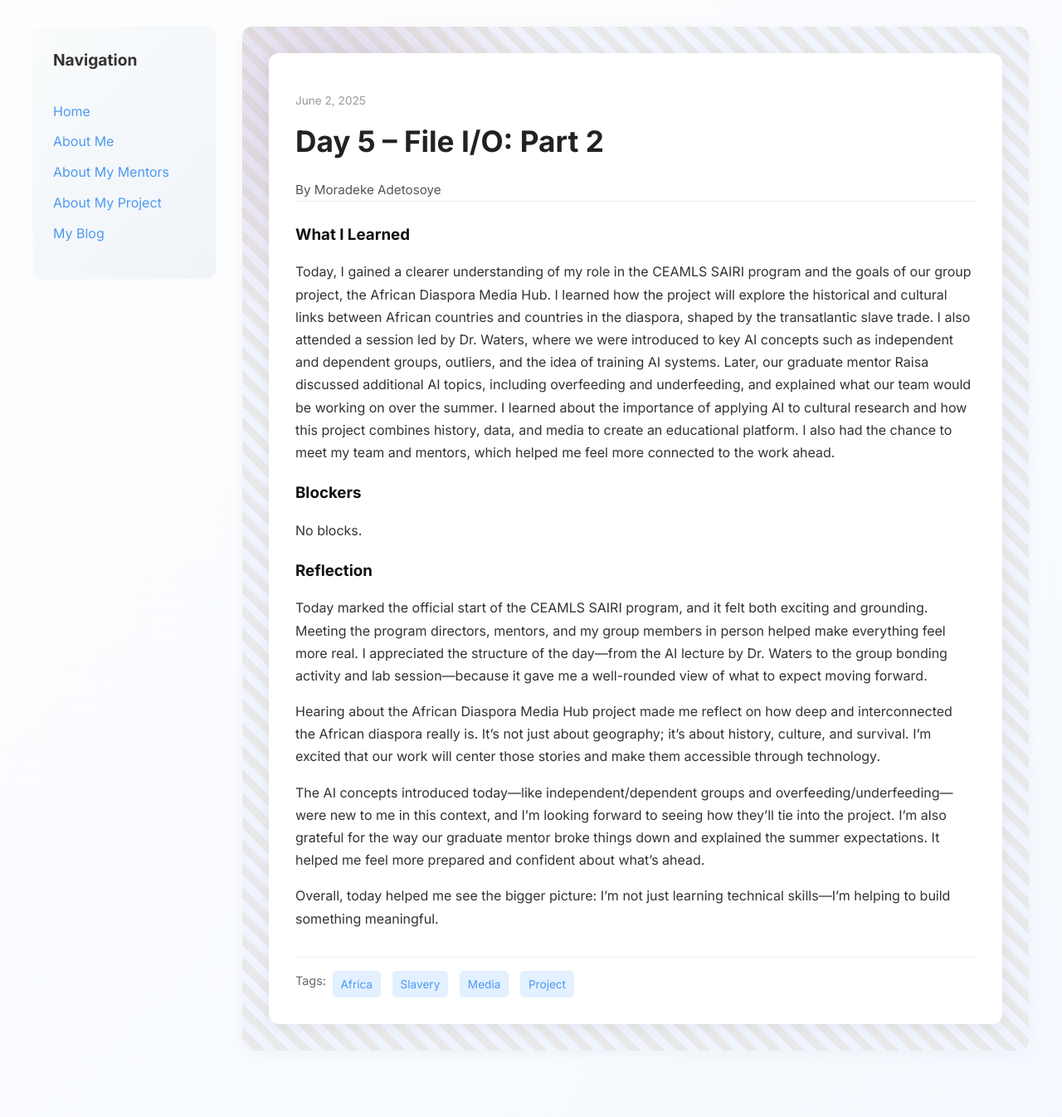
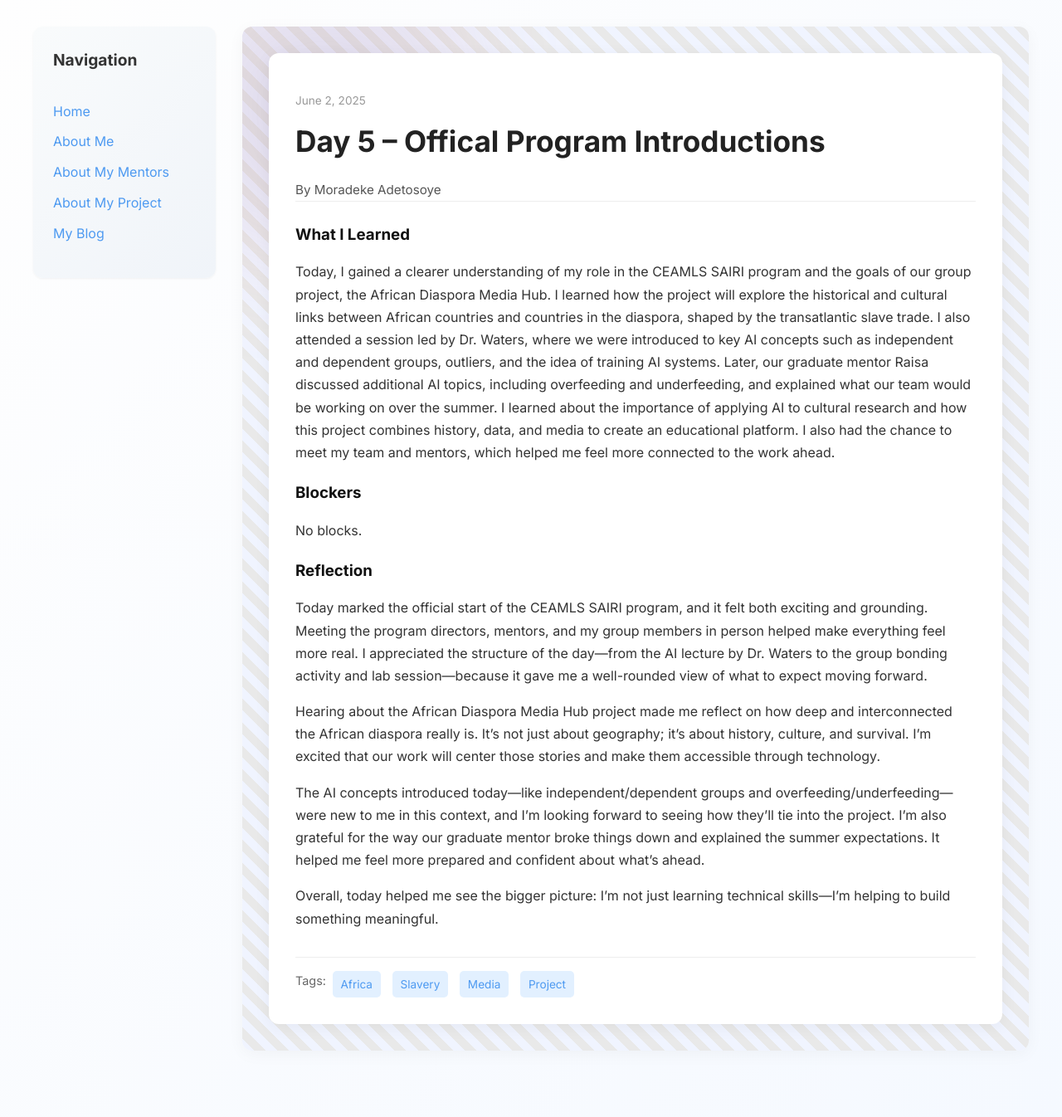
Before and after one commit to deke-a/deke-a.github.io, a Jekyll site: the page built from _posts/2025-06-02-day-5.md, in a window 1280 px wide. Shown: the whole page at 83% size. Built offline with Jekyll 4.4.1, drawn with Linux system fonts in a browser that asks for light colours.

Commit message:
Update 2025-06-02-day-5.md

```diff
--- a/_posts/2025-06-02-day-5.md
+++ b/_posts/2025-06-02-day-5.md
@@ -1,6 +1,6 @@
 ---
 layout: post
-title: "Day 5 – File I/O: Part 2"
+title: "Day 5 – Offical Program Introductions"
 date: 2025-06-02
 author: Moradeke Adetosoye
 permalink: /day5.html
```
